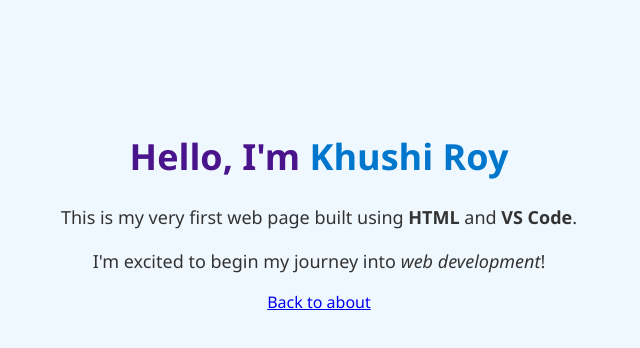
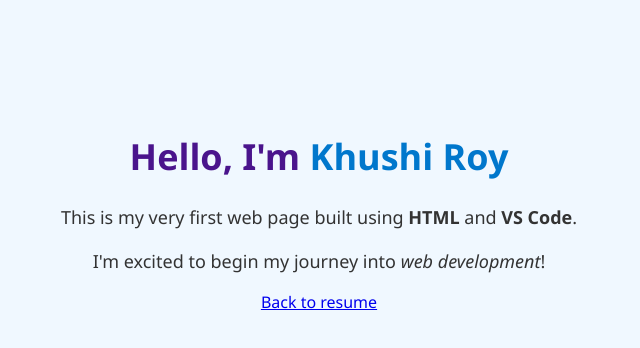
Before and after one commit to Khushiroy1414/my-resume, a plain HTML site: page index.html in a window 1280 px wide. Shown: the full height of the page, 321-961 px from the left. Drawn offline with Linux system fonts and the light colour scheme.

Commit message:
Update index.html

```diff
--- a/index.html
+++ b/index.html
@@ -32,6 +32,6 @@
   <h1>Hello, I'm <span class="highlight">Khushi Roy</span> </h1>
   <p>This is my very first web page built using <strong>HTML</strong> and <strong>VS Code</strong>.</p>
   <p>I'm excited to begin my journey into <em>web development</em>!</p>
-  <a href="about.html">Back to about</a>
+  <a href="resume.html">Back to resume</a>
 </body>
 </html>
```
